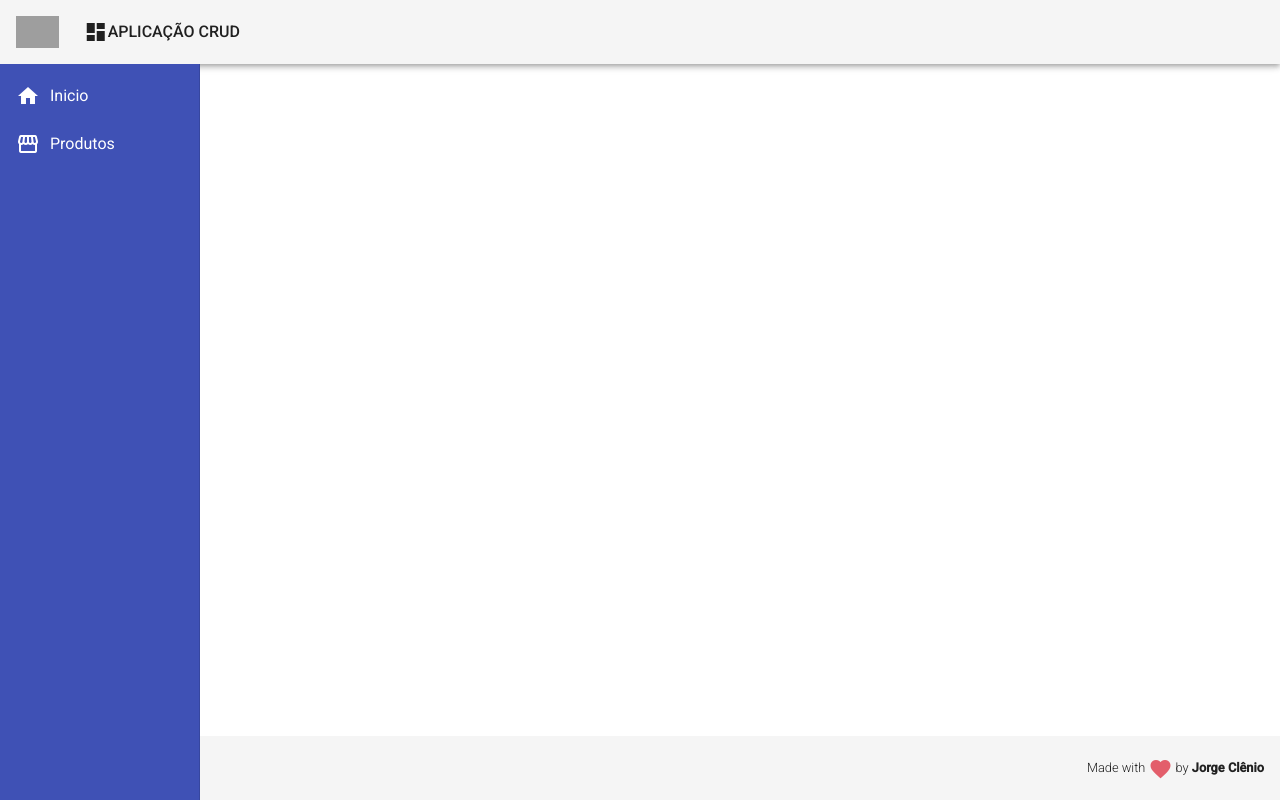
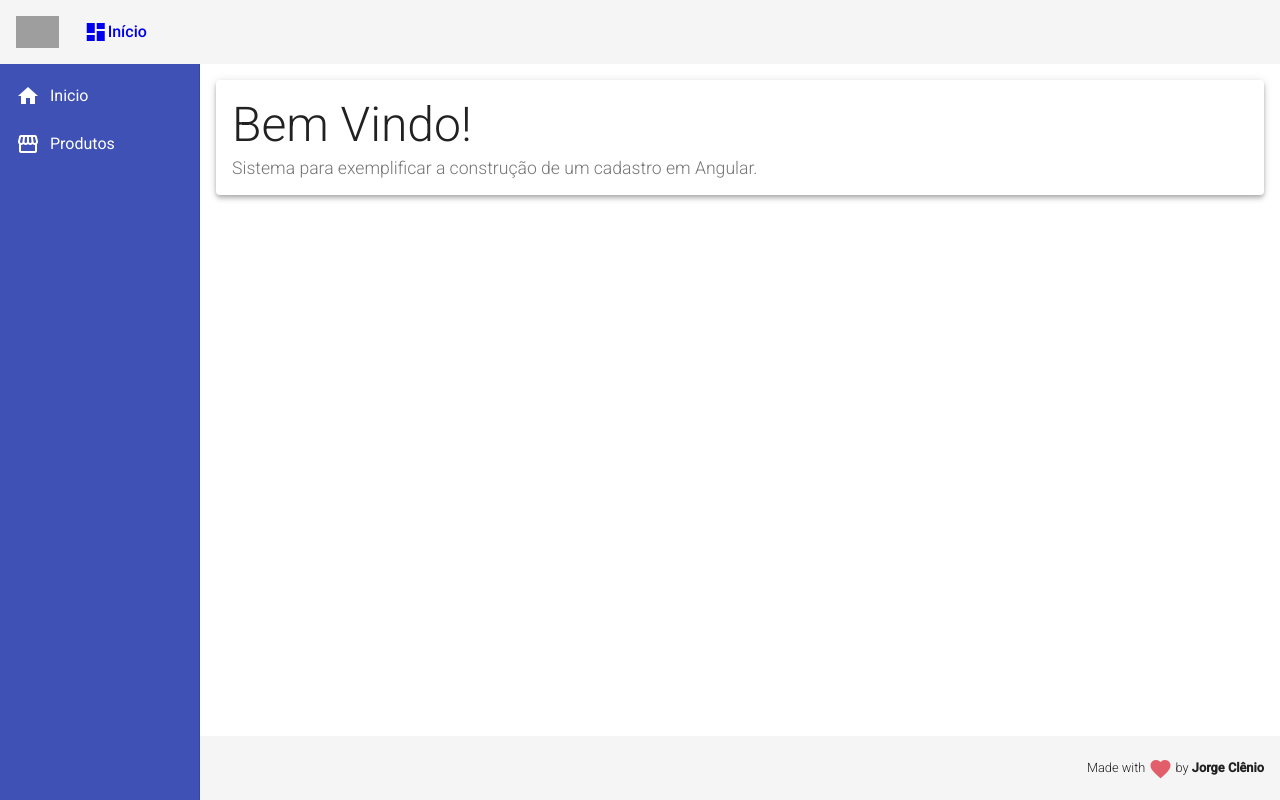
Before and after one commit to jorgeclenio/repositorioEstudos, an Angular app in the folder 002.Udemy/001.CursoWebModernoCompletoComJS2021/031.Angular9/CRUD/frontend/: page / in a window 1280 px wide. Built offline with nearby package versions, Linux system fonts and the light colour scheme; grey boxes are pictures that could not be loaded.

Commit message:
05/03/2022

```diff
--- a/002.Udemy/001.CursoWebModernoCompletoComJS2021/031.Angular9/CRUD/frontend/src/app/app-routing.module.ts
+++ b/002.Udemy/001.CursoWebModernoCompletoComJS2021/031.Angular9/CRUD/frontend/src/app/app-routing.module.ts
@@ -1,10 +1,22 @@
-import { NgModule } from '@angular/core';
-import { RouterModule, Routes } from '@angular/router';
+import { NgModule } from "@angular/core";
+import { RouterModule, Routes } from "@angular/router";
 
-const routes: Routes = [];
+import { HomeComponent } from "./views/home/home.component";
+import { ProductCrudComponent } from "./views/product-crud/product-crud.component";
+
+const routes: Routes = [
+  {
+    path: "",
+    component: HomeComponent,
+  },
+  {
+    path: "products",
+    component: ProductCrudComponent,
+  },
+];
 
 @NgModule({
   imports: [RouterModule.forRoot(routes)],
-  exports: [RouterModule]
+  exports: [RouterModule],
 })
-export class AppRoutingModule { }
+export class AppRoutingModule {}
--- a/002.Udemy/001.CursoWebModernoCompletoComJS2021/031.Angular9/CRUD/frontend/src/app/app.module.ts
+++ b/002.Udemy/001.CursoWebModernoCompletoComJS2021/031.Angular9/CRUD/frontend/src/app/app.module.ts
@@ -11,10 +11,13 @@
 import { NavComponent } from "./components/template/nav/nav.component";
 
 import { MatSidenavModule } from "@angular/material/sidenav";
+import { MatCardModule } from "@angular/material/card";
 import { MatListModule } from "@angular/material/list";
+import { HomeComponent } from './views/home/home.component';
+import { ProductCrudComponent } from './views/product-crud/product-crud.component';
 
 @NgModule({
-  declarations: [AppComponent, HeaderComponent, FooterComponent, NavComponent],
+  declarations: [AppComponent, HeaderComponent, FooterComponent, NavComponent, HomeComponent, ProductCrudComponent],
   imports: [
     BrowserModule,
     AppRoutingModule,
@@ -22,6 +25,7 @@
     MatToolbarModule,
     MatSidenavModule,
     MatListModule,
+    MatCardModule,
   ],
   providers: [],
   bootstrap: [AppComponent],
--- a/002.Udemy/001.CursoWebModernoCompletoComJS2021/031.Angular9/CRUD/frontend/src/app/components/template/header/header.component.html
+++ b/002.Udemy/001.CursoWebModernoCompletoComJS2021/031.Angular9/CRUD/frontend/src/app/components/template/header/header.component.html
@@ -3,9 +3,9 @@
     <a><img class="logo" src="assets/img/logo.png" alt="logo" /></a>
   </span>
   <span class="title-group">
-    <a>
+    <a routerLink="/">
       <i class="material-icons">dashboard</i>
-      APLICAÇÃO CRUD
+      Início
     </a>
   </span>
 </mat-toolbar>
--- a/002.Udemy/001.CursoWebModernoCompletoComJS2021/031.Angular9/CRUD/frontend/src/app/components/template/nav/nav.component.css
+++ b/002.Udemy/001.CursoWebModernoCompletoComJS2021/031.Angular9/CRUD/frontend/src/app/components/template/nav/nav.component.css
@@ -10,3 +10,8 @@
 .sidenav i {
   padding-right: 10px;
 }
+
+.content {
+  padding: 16px;
+  background-color: #FFF;
+}
--- a/002.Udemy/001.CursoWebModernoCompletoComJS2021/031.Angular9/CRUD/frontend/src/app/components/template/nav/nav.component.html
+++ b/002.Udemy/001.CursoWebModernoCompletoComJS2021/031.Angular9/CRUD/frontend/src/app/components/template/nav/nav.component.html
@@ -1,8 +1,22 @@
 <mat-sidenav-container class="container">
-  <mat-sidenav class="sidenav" mode="side" opened fixedInViewport="true" fixedTopGap="64">
+  <mat-sidenav
+    class="sidenav"
+    mode="side"
+    opened
+    fixedInViewport="true"
+    fixedTopGap="64">
     <mat-nav-list class="nav-list">
-      <a mat-list-item><i class="material-icons">home</i>Inicio</a>
-      <a mat-list-item><i class="material-icons">storefront</i>Produtos</a>
+      <a mat-list-item routerLink="/">
+        <i class="material-icons">home</i>
+        Inicio
+      </a>
+      <a mat-list-item routerLink="products">
+        <i class="material-icons">storefront</i>
+        Produtos
+      </a>
     </mat-nav-list>
   </mat-sidenav>
+  <mat-sidenav-content class="content">
+    <router-outlet></router-outlet>
+  </mat-sidenav-content>
 </mat-sidenav-container>
--- /dev/null
+++ b/002.Udemy/001.CursoWebModernoCompletoComJS2021/031.Angular9/CRUD/frontend/src/app/views/home/home.component.css
@@ -0,0 +1,11 @@
+.home .title {
+  font-size: 3rem;
+  font-weight: 300;
+  line-height: 1.2;
+}
+
+.home .subtitle {
+  font-size: 1.1rem;
+  font-weight: 300;
+  line-height: 1.2;
+}
--- /dev/null
+++ b/002.Udemy/001.CursoWebModernoCompletoComJS2021/031.Angular9/CRUD/frontend/src/app/views/home/home.component.html
@@ -0,0 +1,6 @@
+<mat-card class="home mat-elevation-z4">
+  <mat-card-title class="title">Bem Vindo!</mat-card-title>
+  <mat-card-subtitle class="subtitle">
+    Sistema para exemplificar a construção de um cadastro em Angular.
+  </mat-card-subtitle>
+</mat-card>
--- /dev/null
+++ b/002.Udemy/001.CursoWebModernoCompletoComJS2021/031.Angular9/CRUD/frontend/src/app/views/home/home.component.ts
@@ -0,0 +1,15 @@
+import { Component, OnInit } from '@angular/core';
+
+@Component({
+  selector: 'app-home',
+  templateUrl: './home.component.html',
+  styleUrls: ['./home.component.css']
+})
+export class HomeComponent implements OnInit {
+
+  constructor() { }
+
+  ngOnInit(): void {
+  }
+
+}
--- /dev/null
+++ b/002.Udemy/001.CursoWebModernoCompletoComJS2021/031.Angular9/CRUD/frontend/src/app/views/product-crud/product-crud.component.html
@@ -0,0 +1 @@
+<p>product-crud works!</p>
--- /dev/null
+++ b/002.Udemy/001.CursoWebModernoCompletoComJS2021/031.Angular9/CRUD/frontend/src/app/views/product-crud/product-crud.component.ts
@@ -0,0 +1,15 @@
+import { Component, OnInit } from '@angular/core';
+
+@Component({
+  selector: 'app-product-crud',
+  templateUrl: './product-crud.component.html',
+  styleUrls: ['./product-crud.component.css']
+})
+export class ProductCrudComponent implements OnInit {
+
+  constructor() { }
+
+  ngOnInit(): void {
+  }
+
+}
```
Also changed, not shown: 002.Udemy/001.CursoWebModernoCompletoComJS2021/031.Angular9/CRUD/frontend/src/app/views/product-crud/product-crud.component.css (added).
